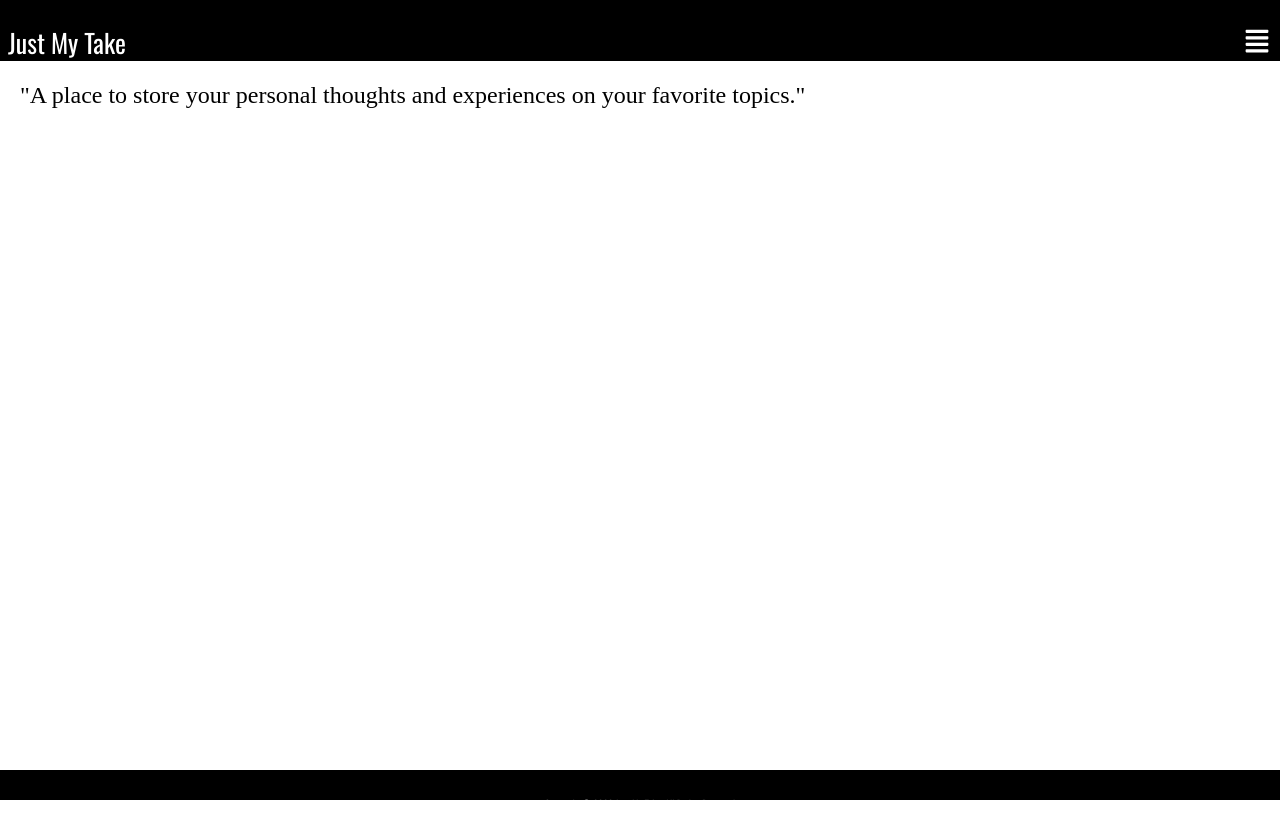
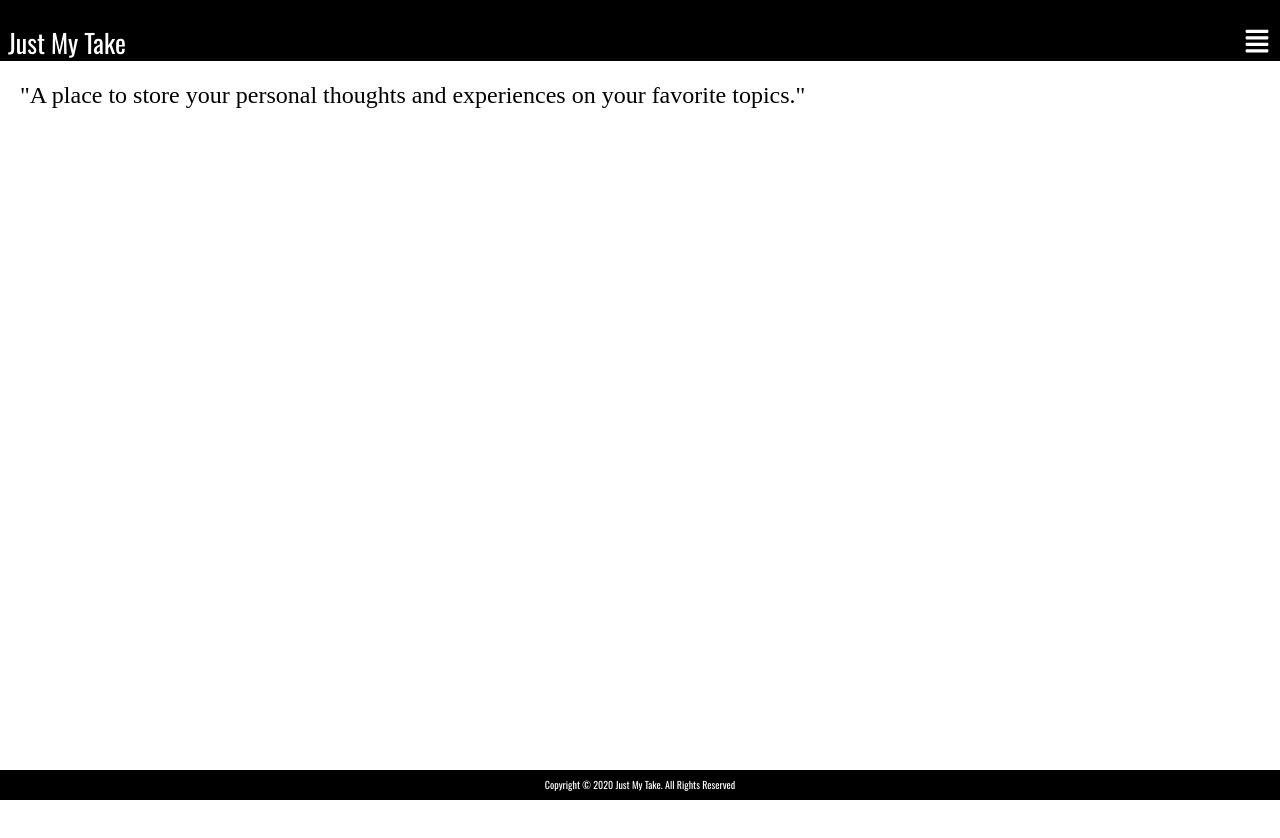
Before and after one commit to EidorianAvi/JustMyTake-Frontend, a React (Create React App) app: page / in a window 1280 px wide. After the commit the page ends 800 px from the top, so only its background shows below. Built offline with nearby package versions, Linux system fonts and the light colour scheme; a web font is replaced by a local one.

Commit message:
Fix footer issue due to homepage styling

```diff
--- a/src/components/Home/HomePage.css
+++ b/src/components/Home/HomePage.css
@@ -4,7 +4,7 @@
     font-family: 'Corben', cursive;
 }
 
-p {
+.home-page p {
     margin: auto;
     font-size: 24px;
     line-height: 28px;
--- a/src/components/Shared/Footer.css
+++ b/src/components/Shared/Footer.css
@@ -12,4 +12,5 @@
 .footer p {
     font-size: 10px;
     color: white;
+
 }
```
Also changed, not shown: 1 other file (tests, documents, lock files or other folders).
